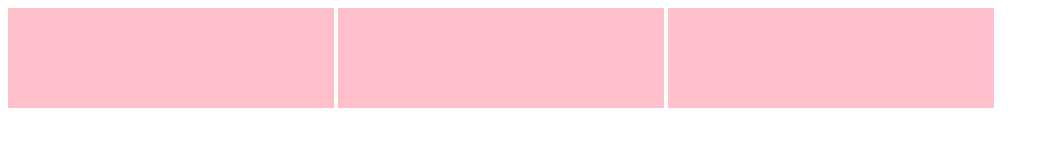
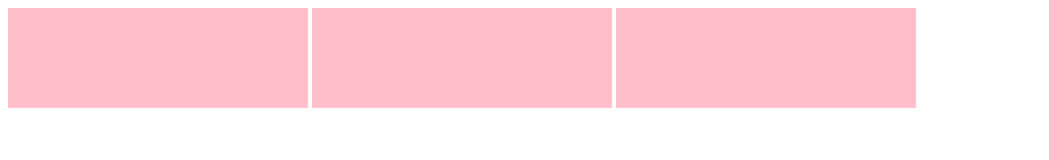
Before and after one commit to mondai40/SASSPractice, a website: page index.html in a window 1280 px wide. Shown: the whole page, without its empty margins (0-1049 px from the left). Drawn offline with Linux system fonts and the light colour scheme.

Commit message:
learnt how to use partials

```diff
--- /dev/null
+++ b/scss/_functions.scss
@@ -0,0 +1,5 @@
+@function calcWidth($width, $count) {
+    $columnWidth: floor(($width - ($margin * ($count - 1))) / $count);
+    @debug $columnWidth;
+    @return $columnWidth;
+}
--- /dev/null
+++ b/scss/_settings.scss
@@ -0,0 +1,3 @@
+$maxWidth: 1000px;
+$columns: 3;
+$margin: 50
--- a/scss/style.scss
+++ b/scss/style.scss
@@ -1,12 +1,5 @@
-$maxWidth: 1000px;
-$columns: 3;
-
-@function calcWidth($width, $count) {
-    $padding: 10;
-    $columnWidth: floor(($width - ($padding * ($count - 1))) / $count);
-    @debug $columnWidth;
-    @return $columnWidth;
-}
+@import "settings";
+@import "functions";
 
 body {
     .box {
```
Also changed, not shown: css/style.css, 1 other file.
